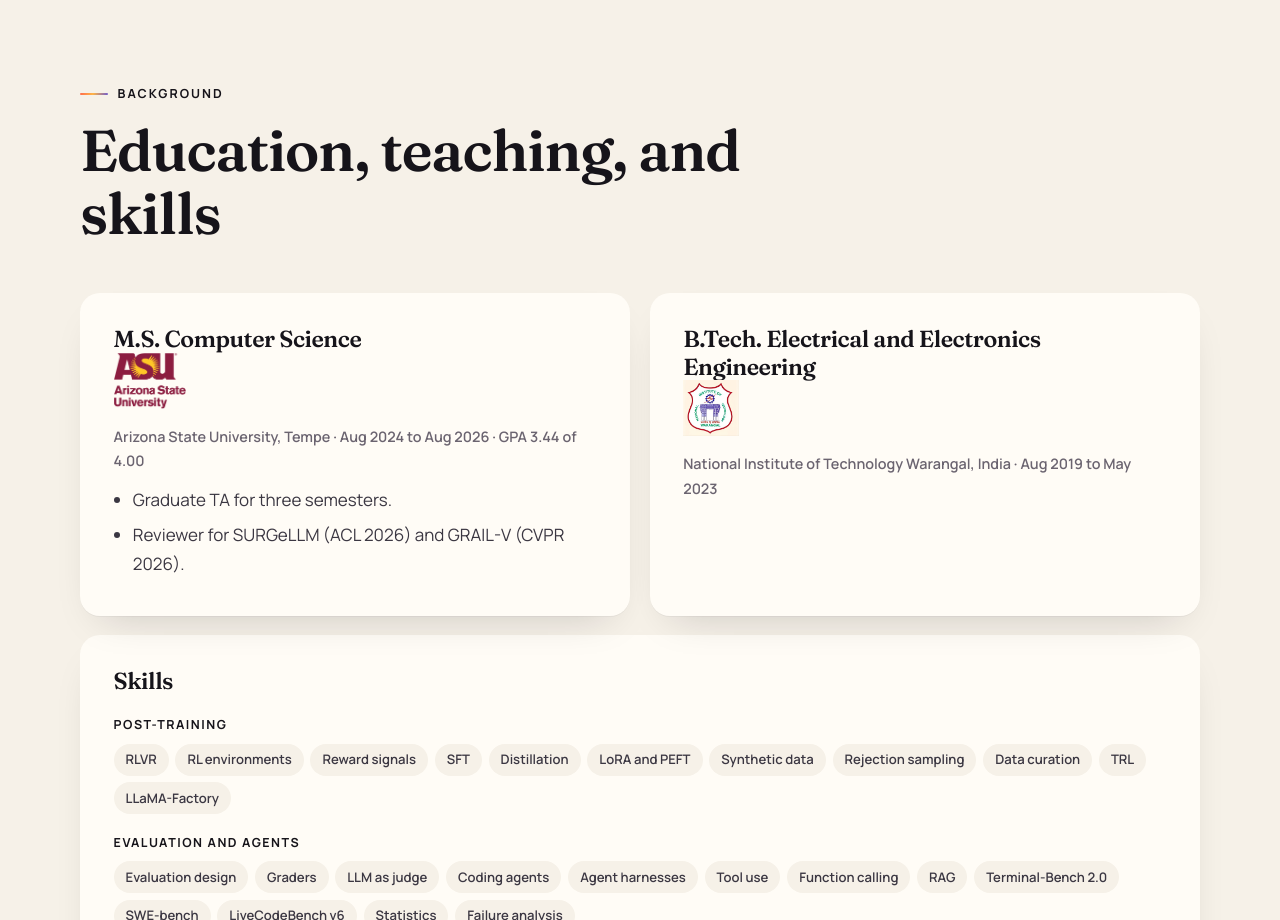
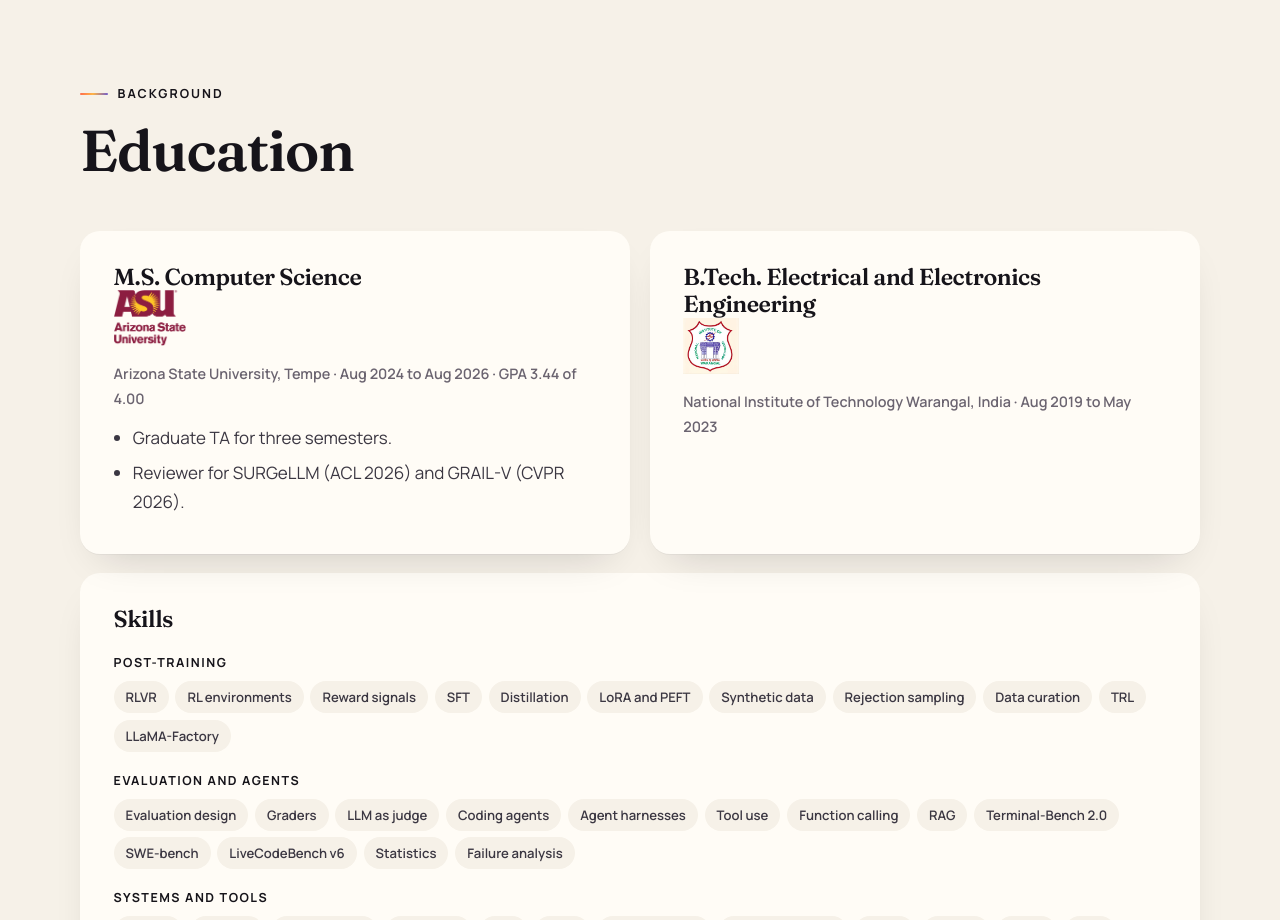
Before and after one commit to AdarshSingh7647/adarsh-fun, an Astro site: page / in a window 1280 px wide. Shown: the part 10160-11080 px from the top of the page. Built offline with nearby package versions, Linux system fonts and the light colour scheme; Astro itself is replaced by a stand-in of ours; no server answers.

Commit message:
Rename section heading to Education
Co-Authored-By: Claude Haiku 5.5 <noreply@anthropic.com>

```diff
--- a/src/components/Background.astro
+++ b/src/components/Background.astro
@@ -1,7 +1,7 @@
 <section class="section" id="background">
   <div class="wrap">
     <span class="eyebrow reveal">Background</span>
-    <h2 class="reveal">Education, teaching, and skills</h2>
+    <h2 class="reveal">Education</h2>
 
     <div class="bg-grid">
       <article class="card reveal">
```
